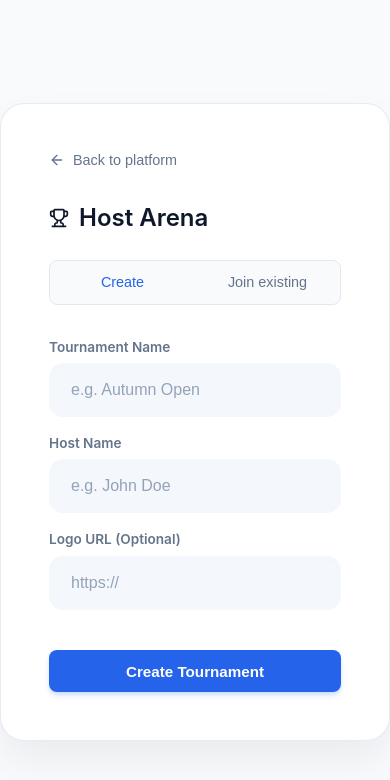
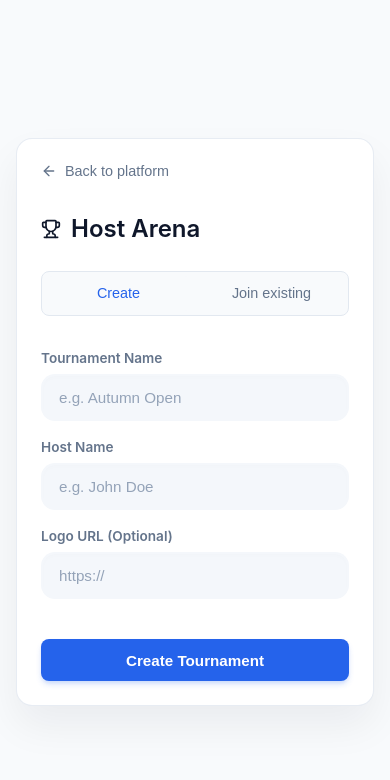
Before and after one commit to rajtilakchamlagain/BVEC_Chess, a React (Vite) app: page /chess-owner-entry in a window 390 px wide. Shown: the top 780 px of the page. Built offline with nearby package versions, Linux system fonts and the light colour scheme.

Commit message:
style: fix mobile responsiveness for cards and entry pages

```diff
--- a/src/index.css
+++ b/src/index.css
@@ -375,3 +375,35 @@ body {
     padding: 3rem 1rem;
   }
 }
+
+@media (max-width: 768px) {
+  .premium-card {
+    padding: 1.5rem !important;
+  }
+
+  .premium-card-icon {
+    width: 48px;
+    height: 48px;
+    margin-bottom: 1rem;
+  }
+
+  .premium-card-icon svg {
+    width: 24px;
+    height: 24px;
+  }
+
+  .entry-container {
+    padding: 1.5rem !important;
+    border-radius: 16px !important;
+  }
+
+  .landing-main {
+    padding: 3rem 1rem !important;
+  }
+
+  /* Fix entry pages alignment on small screens */
+  .premium-input {
+    padding: 0.8rem 1rem !important;
+    font-size: 0.95rem !important;
+  }
+}
--- a/src/pages/ChessOwnerEntry.jsx
+++ b/src/pages/ChessOwnerEntry.jsx
@@ -63,7 +63,7 @@ export default function ChessOwnerEntry() {
   };
 
   return (
-    <div style={{ background: 'var(--bg-color)', color: 'var(--text-main)', minHeight: '100vh', display: 'flex', alignItems: 'center', justifyContent: 'center' }}>
+    <div style={{ background: 'var(--bg-color)', color: 'var(--text-main)', minHeight: '100vh', display: 'flex', alignItems: 'center', justifyContent: 'center', padding: '1rem' }}>
       <div className="entry-container">
 
         <button onClick={() => navigate('/')} style={{ background: 'none', border: 'none', color: 'var(--text-muted)', cursor: 'pointer', display: 'flex', alignItems: 'center', gap: '8px', marginBottom: '2rem', fontSize: '0.9rem', fontWeight: '500' }}>
--- a/src/pages/ChessViewerEntry.jsx
+++ b/src/pages/ChessViewerEntry.jsx
@@ -58,7 +58,7 @@ export default function ChessViewerEntry() {
   };
 
   return (
-    <div style={{ background: 'var(--bg-color)', color: 'var(--text-main)', minHeight: '100vh', display: 'flex', alignItems: 'center', justifyContent: 'center' }}>
+    <div style={{ background: 'var(--bg-color)', color: 'var(--text-main)', minHeight: '100vh', display: 'flex', alignItems: 'center', justifyContent: 'center', padding: '1rem' }}>
       <div className="entry-container">
 
         <button onClick={() => navigate('/')} style={{ background: 'none', border: 'none', color: 'var(--text-muted)', cursor: 'pointer', display: 'flex', alignItems: 'center', gap: '8px', marginBottom: '2rem', fontSize: '0.9rem', fontWeight: '500' }}>
```
